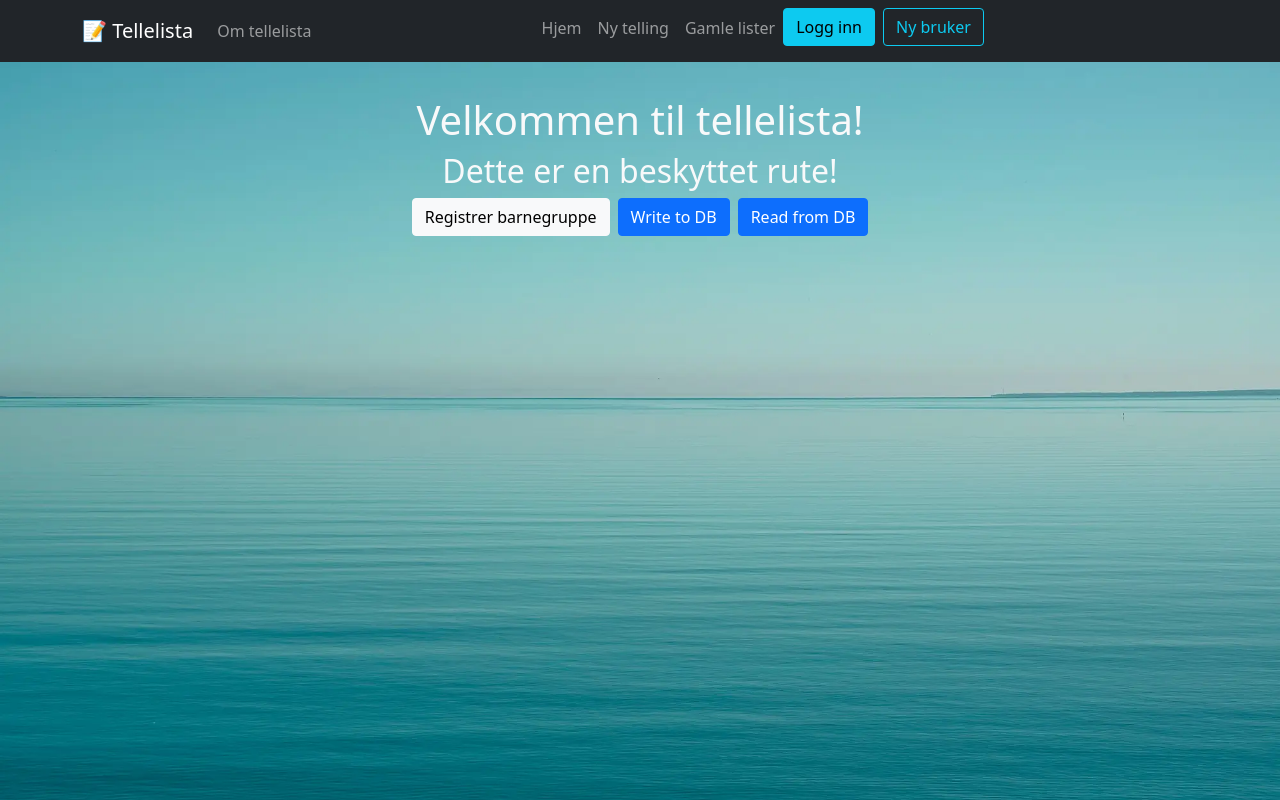
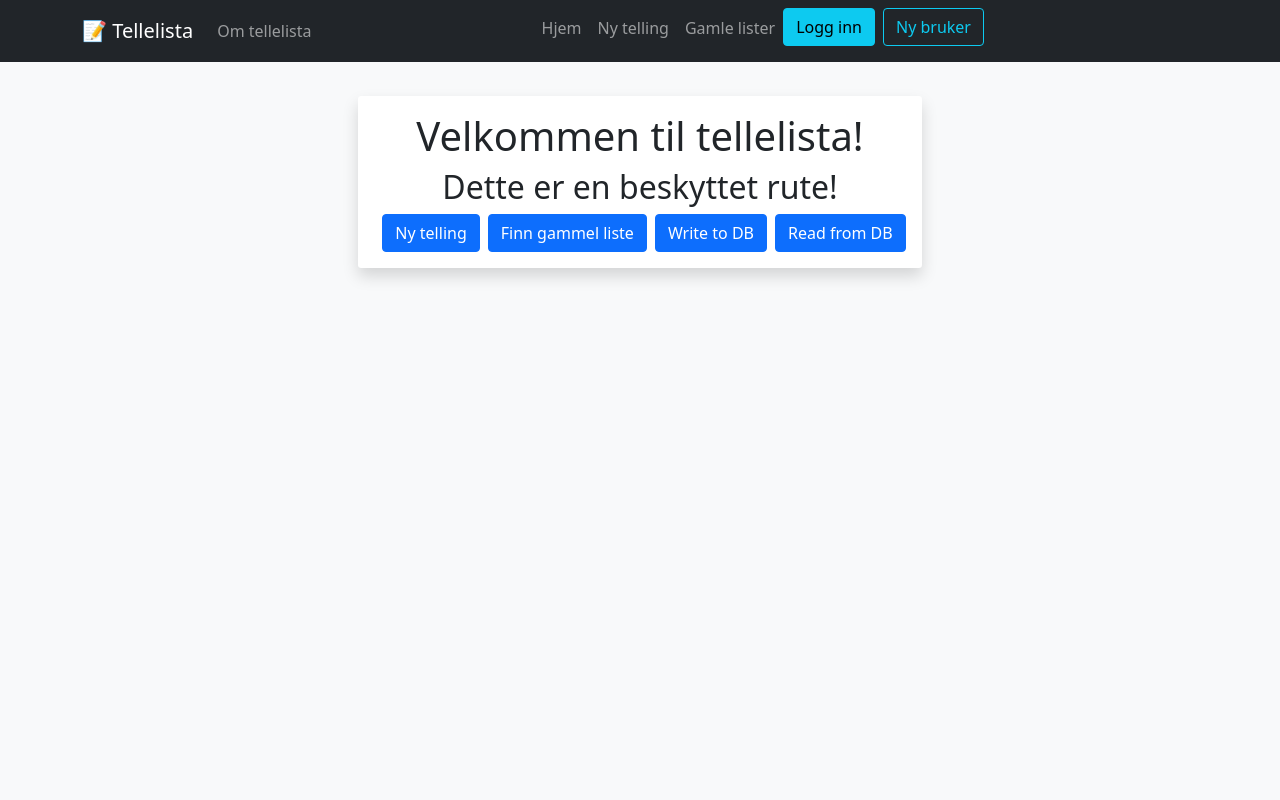
Before and after one commit to torhenningegenes/telleliste, a Next.js app: page /home in a window 1280 px wide. Built offline with nearby package versions, Linux system fonts and the light colour scheme; no server answers.

Commit message:
Still working on oldlist logic

```diff
--- a/pages/Old-lists/search-bar.tsx
+++ b/pages/Old-lists/search-bar.tsx
@@ -4,7 +4,10 @@ import { Fragment } from "react";
 function SearchBar() {
   return (
     <Fragment>
-      <Container>
+      <Container
+        className="bg-white shadow p-2
+"
+      >
         <Form>
           <Form.Group className="mb-3" controlId="formBasicEmail">
             <Form.Label>Søk i gamle lister</Form.Label>
--- a/pages/Reg/kid.js
+++ b/pages/Reg/kid.js
@@ -11,7 +11,7 @@ function Kid(props) {
   return (
     <Fragment>
       {showKid ? (
-        <li className="list-group-item list-barn d-flex flex-row justify-content-between align-items-center mt-4">
+        <li className="list-group-item list-barn d-flex flex-row justify-content-between align-items-center mt-4 shadow border-0 rounded-1">
           <div className="navnOgAvdeling">{navn}</div>
           <div className="navnOgAvdeling">{avdeling}</div>
           <CountButton
@@ -30,7 +30,7 @@ function Kid(props) {
         </li>
       ) : (
         <li
-          className="list-group-item list-barn d-flex flex-row justify-content-between align-items-center text-muted mt-4"
+          className="list-group-item list-barn d-flex flex-row justify-content-between align-items-center text-muted mt-4 shadow border-0 rounded-1"
           key={uniqid()}
         >
           <div>Ikke tilstedet</div>
--- a/pages/Reg/regbutton.js
+++ b/pages/Reg/regbutton.js
@@ -1,10 +1,13 @@
 import { useAppContext } from "../AppWrapper";
 import { getDatabase, push, ref, set } from "firebase/database";
+import { Alert } from "react-bootstrap";
 
 function RegButton(props) {
   //Getting context
   const myContext = useAppContext();
   // total count
+
+  const { clicked, setClicked } = props;
 
   // Creating date object.
   const options = {
@@ -27,6 +30,8 @@ function RegButton(props) {
     myContext.length = 0;
     console.log("Telling registrert");
     console.log(myContext);
+    setClicked(false);
+    alert("Telling registrert");
   }
 
   //
--- a/pages/home.js
+++ b/pages/home.js
@@ -11,15 +11,23 @@ function Home(props) {
   const { currentUser } = useAuth();
   return (
     <>
-      <Container className="d-flex align-items-center flex-column text-light">
-        <BgImg />
-        <section className="margin--top--medium center">
+      <Container
+        fluid
+        className="d-flex align-items-center flex-column text-dark bg-light "
+      >
+        <section className="margin--top--medium center bg-white p-3 shadow rounded-1">
           <h1 className="">Velkommen til tellelista!</h1>
           {/* <h1>{currentUser.email}</h1> */}
           <h2>Dette er en beskyttet rute!</h2>
           <Link href={"/Reg"} passHref>
-            <Button variant="light">Registrer barnegruppe</Button>
+            <Button variant="primary" className="mx-2">
+              Ny telling
+            </Button>
           </Link>
+          <Link href={"/Old-lists"} passHref>
+            <Button variant="primary">Finn gammel liste</Button>
+          </Link>
+
           <WriteToDB />
           <ReadFromDB />
         </section>
--- a/pages/index.js
+++ b/pages/index.js
@@ -20,7 +20,6 @@ function Home(props) {
         className="d-flex align-items-center flex-column text-light container-fluid bg-transparent
         "
       >
-        <BgImg />
         <h1 className="text-center main__header shadow-lg mb-5 telle--lista--heading1">
           Velkommen til Tellelista for barnehage
         </h1>
--- a/styles/globals.css
+++ b/styles/globals.css
@@ -1,5 +1,5 @@
 /* Colors:
-
+Grey: #f8f9fa
 Cyan: #66d9e8  #ebfafb #3bc9db
 Tints: #f0fbfd
 Shade: #0a1617 #142b2e #1f4146
@@ -14,7 +14,8 @@ body {
   margin: 0;
   font-family: -apple-system, BlinkMacSystemFont, Segoe UI, Roboto, Oxygen,
     Ubuntu, Cantarell, Fira Sans, Droid Sans, Helvetica Neue, sans-serif;
-  /* background-color: #ebfafb; */
+  background-color: #f8f9fa;
+  /* Created with https://www.css-gradient.com */
 }
 
 a {
```
Also changed, not shown: pages/Old-lists/index.tsx (+17 -9 lines), pages/Reg/index.js (+5 -2 lines).
